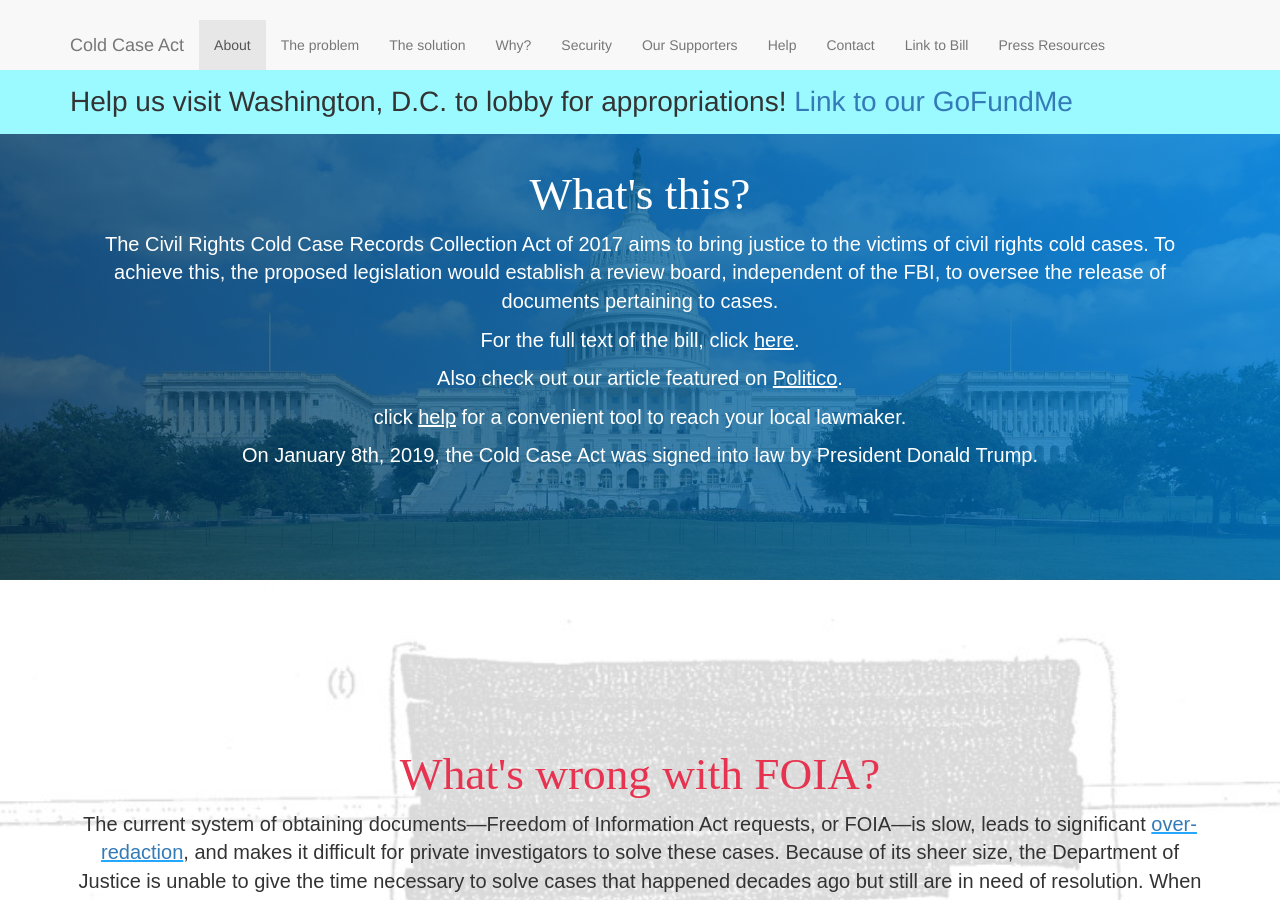
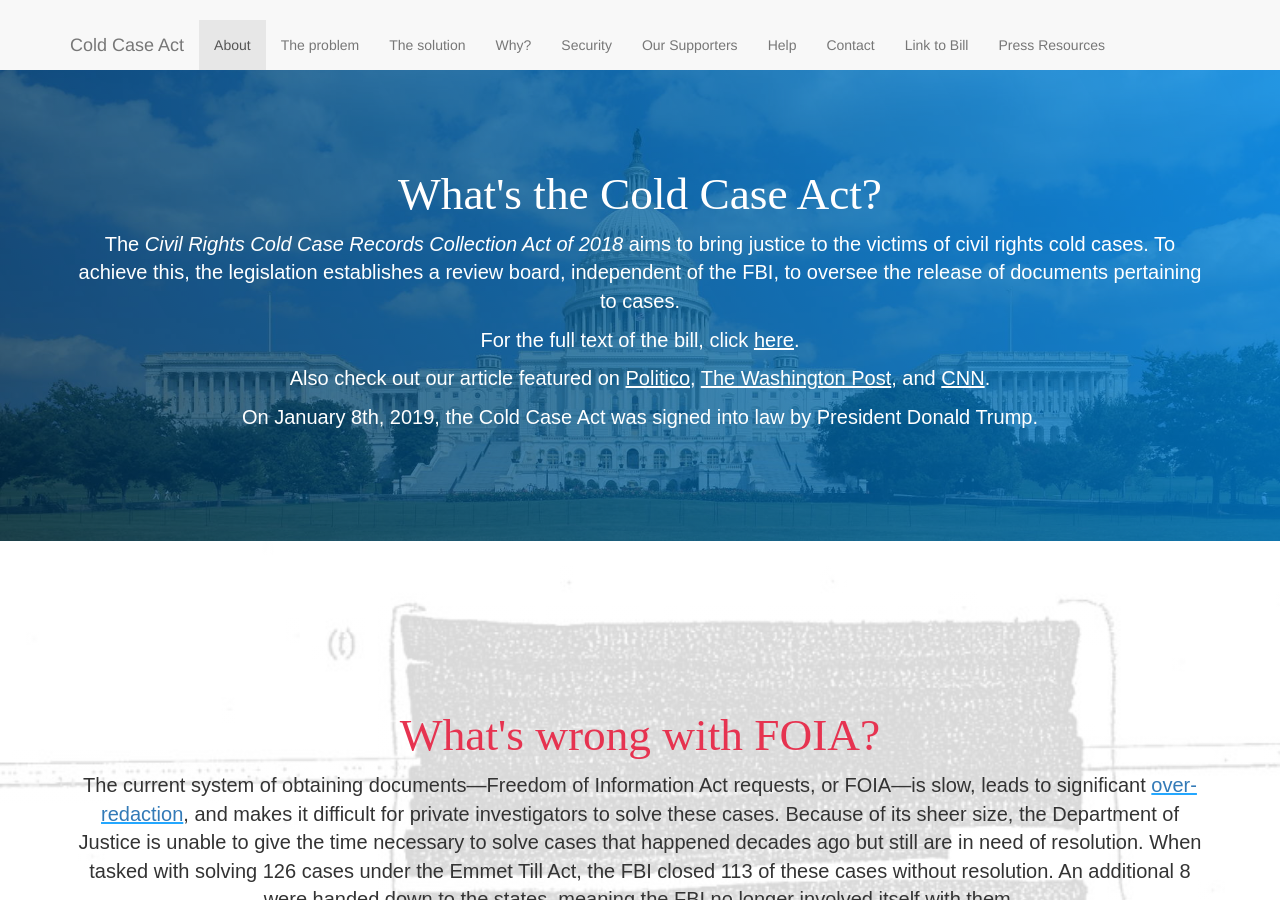
Before and after one commit to civilrightscoldcaseact/civilrightscoldcaseact.github.io, a Jekyll site: the page built from index.html, in a window 1280 px wide and 900 px high. Built offline with Jekyll 4.4.1, drawn with Linux system fonts in a browser that asks for light colours; comment, search, counter and statistics services are not loaded.

Commit message:
removed banner, made minor text changes

```diff
--- a/_includes/header.html
+++ b/_includes/header.html
@@ -38,6 +38,6 @@
           <!-- /.navbar-collapse -->
       </div>
       <!-- /.container -->
-      <div class="banner"><div class="container" style="margin-left: auto; margin-right: auto">Help us visit Washington, D.C. to lobby for appropriations! <a target="_blank" href="https://www.gofundme.com/hightstown-high-school-washington-dc-trip" style="  ">Link to our GoFundMe</a></div></div>
+      <!-- <div class="banner"><div class="container" style="margin-left: auto; margin-right: auto">Help us visit Washington, D.C. to lobby for appropriations! <a target="_blank" href="https://www.gofundme.com/hightstown-high-school-washington-dc-trip" style="  ">Link to our GoFundMe</a></div></div> -->
   </nav>
 </header>
```
Also changed, not shown: _sections/1-what's-this.md (+4 -7 lines).
